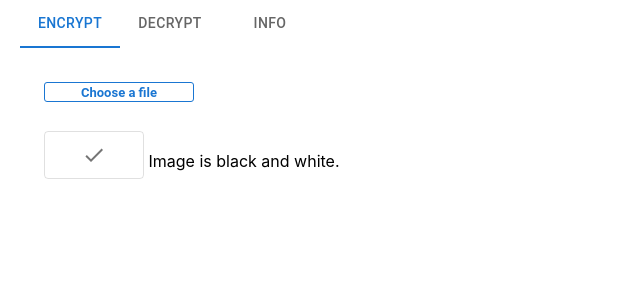
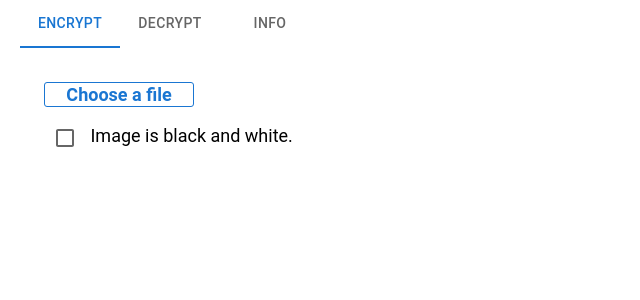
Before and after one commit to nkossally/image-encrypter, a React (Create React App) app: page / in a window 1280 px wide. Shown: the top 300 px of the page, without its empty margins (0-640 px from the left). Built offline with nearby package versions, Linux system fonts and the light colour scheme.

Commit message:
handle black and white images

```diff
--- a/src/App.css
+++ /dev/null
@@ -1,38 +0,0 @@
-.App {
-  text-align: center;
-}
-
-.App-logo {
-  height: 40vmin;
-  pointer-events: none;
-}
-
-@media (prefers-reduced-motion: no-preference) {
-  .App-logo {
-    animation: App-logo-spin infinite 20s linear;
-  }
-}
-
-.App-header {
-  background-color: #282c34;
-  min-height: 100vh;
-  display: flex;
-  flex-direction: column;
-  align-items: center;
-  justify-content: center;
-  font-size: calc(10px + 2vmin);
-  color: white;
-}
-
-.App-link {
-  color: #61dafb;
-}
-
-@keyframes App-logo-spin {
-  from {
-    transform: rotate(0deg);
-  }
-  to {
-    transform: rotate(360deg);
-  }
-}
--- a/src/App.js
+++ b/src/App.js
@@ -5,7 +5,7 @@ import { TabList, TabContext, TabPanel } from '@mui/lab';
 
 import { Info } from "./Components/Info.jsx";
 import ImageUpload from "./Components/ImageUpload.jsx";
-import "./App.css";
+import "./index.css";
 
 const App = () => {
   const [tab, setTab] = useState("encryption");
--- a/src/Components/ImageUpload.jsx
+++ b/src/Components/ImageUpload.jsx
@@ -2,6 +2,7 @@ import React, { useState, useEffect } from "react";
 import { ToggleButton, ToggleButtonGroup } from '@mui/material';
 import CheckIcon from '@mui/icons-material/Check';
 import { API_URL } from "../config";
+import Checkbox from "@mui/material/Checkbox";
 import ProgressBar from "./ProgressBar";
 import FileInput from "./FileInput";
 import Spinner from "./Spinner";
@@ -135,22 +136,18 @@ const ImageUpload = ({ isDecryption }) => {
               className="fade-in"
             />
           )}
+          {!isLoading && (
+            <div>
+              <Checkbox onClick={handleColorToggle} checked={isBlackAndWhite} />
+              <span className={"check-box-label"}>
+                {" "}
+                Image is black and white.{" "}
+              </span>
+            </div>
+          )}
           <div className={classNames("validation-error", "fade-in")}>
             {" "}
             {validationError}{" "}
-          </div>
-          <div>
-            {" "}
-            <ToggleButtonGroup>
-              <ToggleButton
-                value=""
-                selected={isBlackAndWhite}
-                onClick={handleColorToggle}
-              >
-                <CheckIcon />
-              </ToggleButton>
-            </ToggleButtonGroup>
-            <span> Image is black and white. </span>
           </div>
           {isDecryption && !isLoading && (
             <input
--- a/src/Components/ProgressBar.jsx
+++ b/src/Components/ProgressBar.jsx
@@ -12,7 +12,6 @@ const ProgressBar = ({ isDecryption }) => {
     const channel = pusher.subscribe("progress_update");
     channel.bind("progress_update", (data) => {
       setProgress(data.progress);
-      console.log(data)
     });
     return () => {
       pusher.unsubscribe("progress_update");
--- a/src/index.css
+++ b/src/index.css
@@ -1,3 +1,42 @@
+.App {
+  text-align: center;
+}
+
+.App-logo {
+  height: 40vmin;
+  pointer-events: none;
+}
+
+@media (prefers-reduced-motion: no-preference) {
+  .App-logo {
+    animation: App-logo-spin infinite 20s linear;
+  }
+}
+
+.App-header {
+  background-color: #282c34;
+  min-height: 100vh;
+  display: flex;
+  flex-direction: column;
+  align-items: center;
+  justify-content: center;
+  font-size: calc(10px + 2vmin);
+  color: white;
+}
+
+.App-link {
+  color: #61dafb;
+}
+
+@keyframes App-logo-spin {
+  from {
+    transform: rotate(0deg);
+  }
+  to {
+    transform: rotate(360deg);
+  }
+}
+
 body {
   margin: 0;
   font-family: -apple-system, BlinkMacSystemFont, 'Segoe UI', 'Roboto', 'Oxygen',
@@ -63,11 +102,11 @@ button {
 .file-input {
   margin-top: 10px;
   margin-bottom: 10px;
-  font-size: 13px;
+  font-size: 18px;
   font-family: 'Roboto', "Helvetica", "Arial", "sans-serif";
   background-color: white ;
   width: 150px;
-  height: 20px;
+  height: 25px;
   border: 1px solid #1a76d2;
   border-radius: 3px;
   color: #1a76d2;
@@ -183,3 +222,8 @@ button {
   height: 15px;
   color: red;
 }
+
+.check-box-label {
+  font-family: 'Roboto', "Helvetica", "Arial", "sans-serif";
+  font-size: 18px;
+}
```
